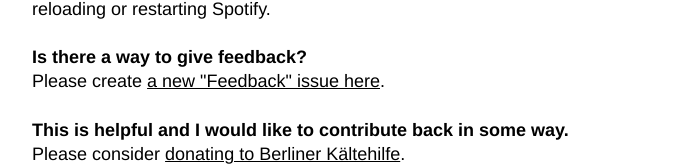
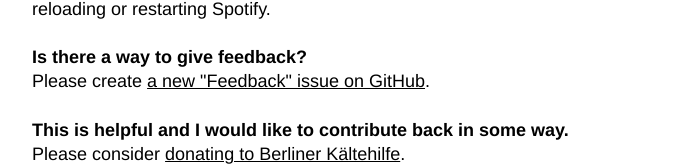
Before and after one commit to andreasf/epic-collection, a React (Create React App) app in the folder frontend/: page / in a window 1280 px wide. Shown: the part 1273-1439 px from the top of the page, without its empty margins (288-979 px from the left). Built offline with nearby package versions, Linux system fonts and the light colour scheme; no server answers.

Commit message:
LandingPage: update issue link

```diff
--- a/frontend/src/pages/LandingPage.tsx
+++ b/frontend/src/pages/LandingPage.tsx
@@ -74,7 +74,7 @@ export class LandingPage extends React.Component {
                         </li>
                         <li>
                             <div className="question">Is there a way to give feedback?</div>
-                            <div className="answer">Please create <a href="https://github.com/andreasf/epic-collection/issues/new/choose">a new "Feedback" issue here</a>.
+                            <div className="answer">Please create <a href="https://github.com/andreasf/epic-collection/issues">a new "Feedback" issue on GitHub</a>.
                             </div>
                         </li>
                         <li>
```
